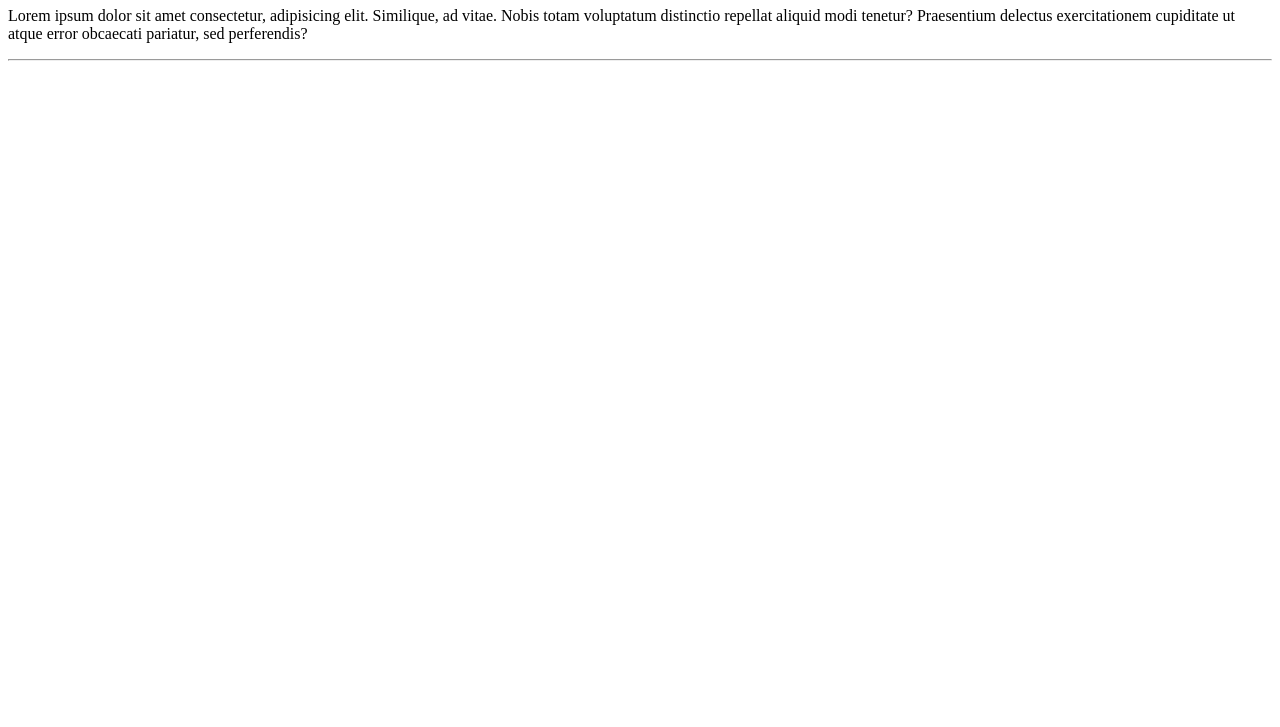
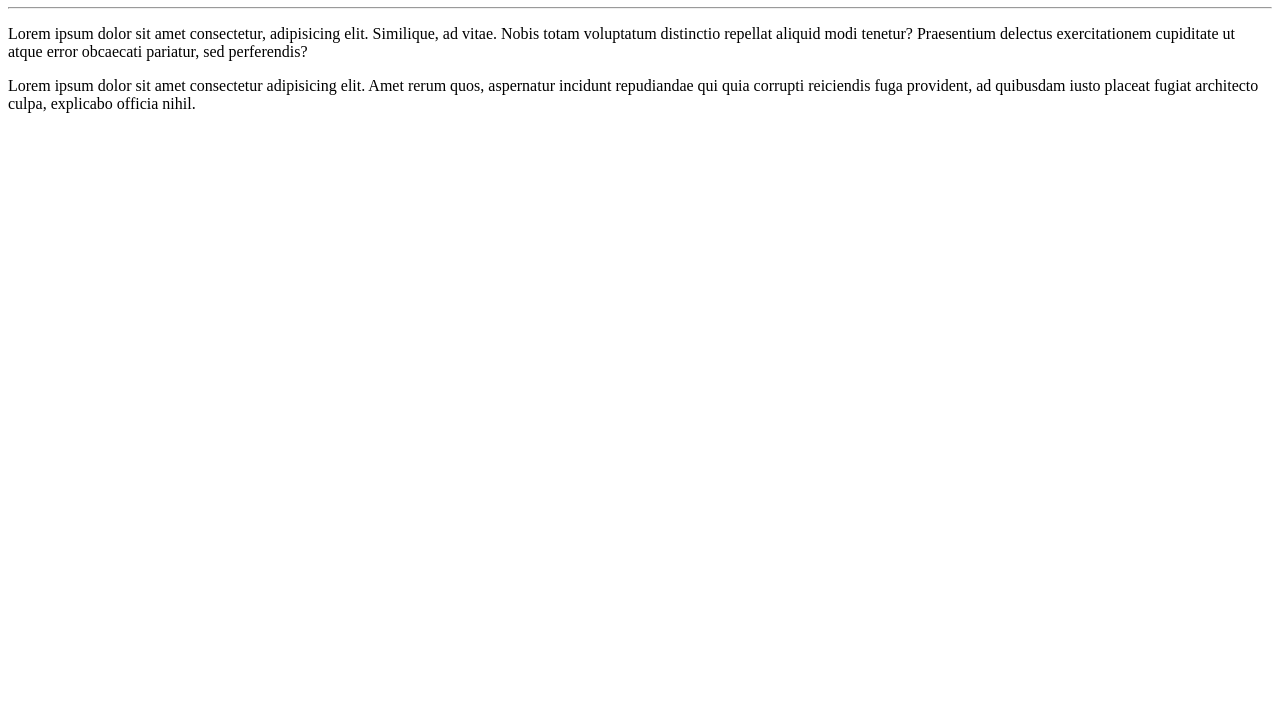
Before and after one commit to W-Carlos/Ola--Mundo, a plain HTML site: page site-exemplo/index.html in a window 1280 px wide. Shown: the part 73-800 px from the top of the page. Drawn offline with Linux system fonts and the light colour scheme.

Commit message:
adicionei um paragrafo

```diff
--- a/site-exemplo/index.html
+++ b/site-exemplo/index.html
@@ -7,7 +7,8 @@
 </head>
 <body>
     <h1>Olá, Mundo</h1>
+    <hr>
     <p>Lorem ipsum dolor sit amet consectetur, adipisicing elit. Similique, ad vitae. Nobis totam voluptatum distinctio repellat aliquid modi tenetur? Praesentium delectus exercitationem cupiditate ut atque error obcaecati pariatur, sed perferendis?</p>
-    <hr>
+    <p>Lorem ipsum dolor sit amet consectetur adipisicing elit. Amet rerum quos, aspernatur incidunt repudiandae qui quia corrupti reiciendis fuga provident, ad quibusdam iusto placeat fugiat architecto culpa, explicabo officia nihil.</p>
 </body>
 </html>
```
